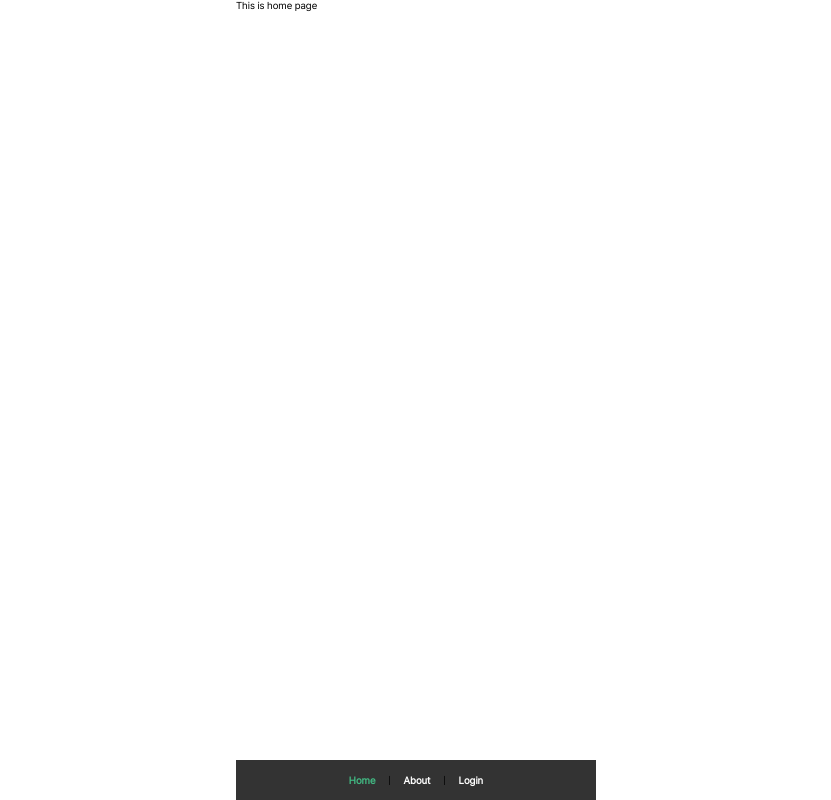
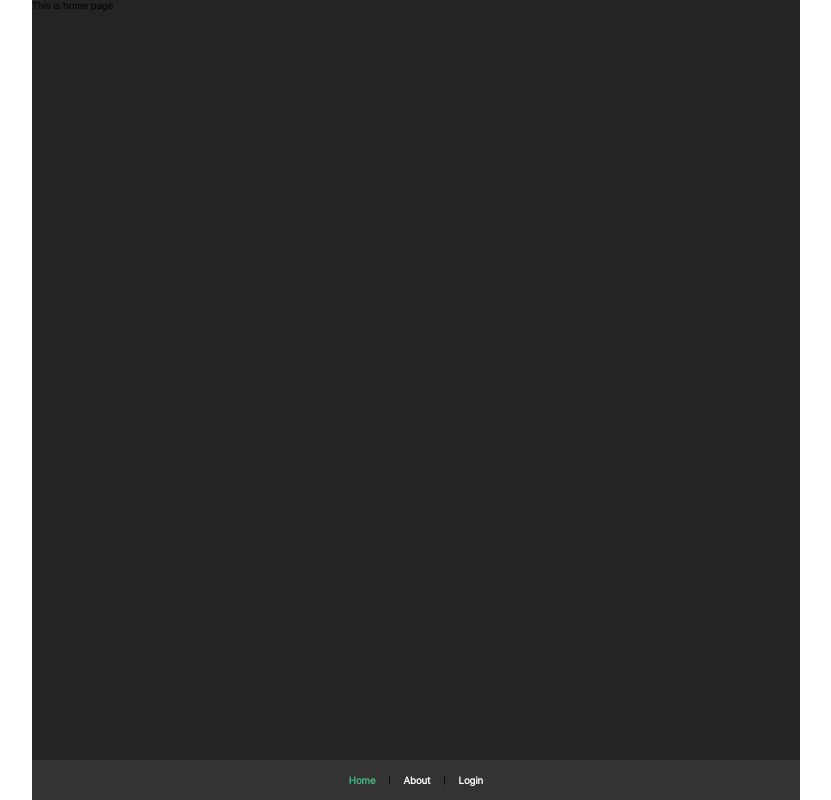
Before and after one commit to km6293/jejugudgo, a Vue app: page / in a window 1280 px wide. Shown: the whole page, without its empty margins (224-1055 px from the left). Built offline with nearby package versions, Linux system fonts and the light colour scheme; no server answers; what axios-mock-adapter would draw is missing.

Commit message:
feat: max, min width 설정

```diff
--- a/src/App.vue
+++ b/src/App.vue
@@ -19,8 +19,9 @@ export default {
 <style lang="scss">
 #app {
   position: relative;
-  max-width: 360px;
   margin: 0 auto;
   width: 100%;
+  height: 100%;
+  background-color: $color-background;
 }
 </style>
--- a/src/assets/styles/base/_reset.scss
+++ b/src/assets/styles/base/_reset.scss
@@ -48,4 +48,8 @@ html{
 
 body {
   font-family: 'Pretendard-Regular', sans-serif;
+	height: 100vh;
+	min-width: 280px;
+  max-width: 768px;
+	margin: 0 auto;
 }
--- a/src/components/NavBar.vue
+++ b/src/components/NavBar.vue
@@ -20,7 +20,8 @@ nav {
   background-color: #333;
   padding: 15px 0 15px 0;
   text-align: center;
-  max-width: 360px;
+  min-width: 280px;
+  max-width: 768px;
 
   a {
     font-weight: bold;
```
